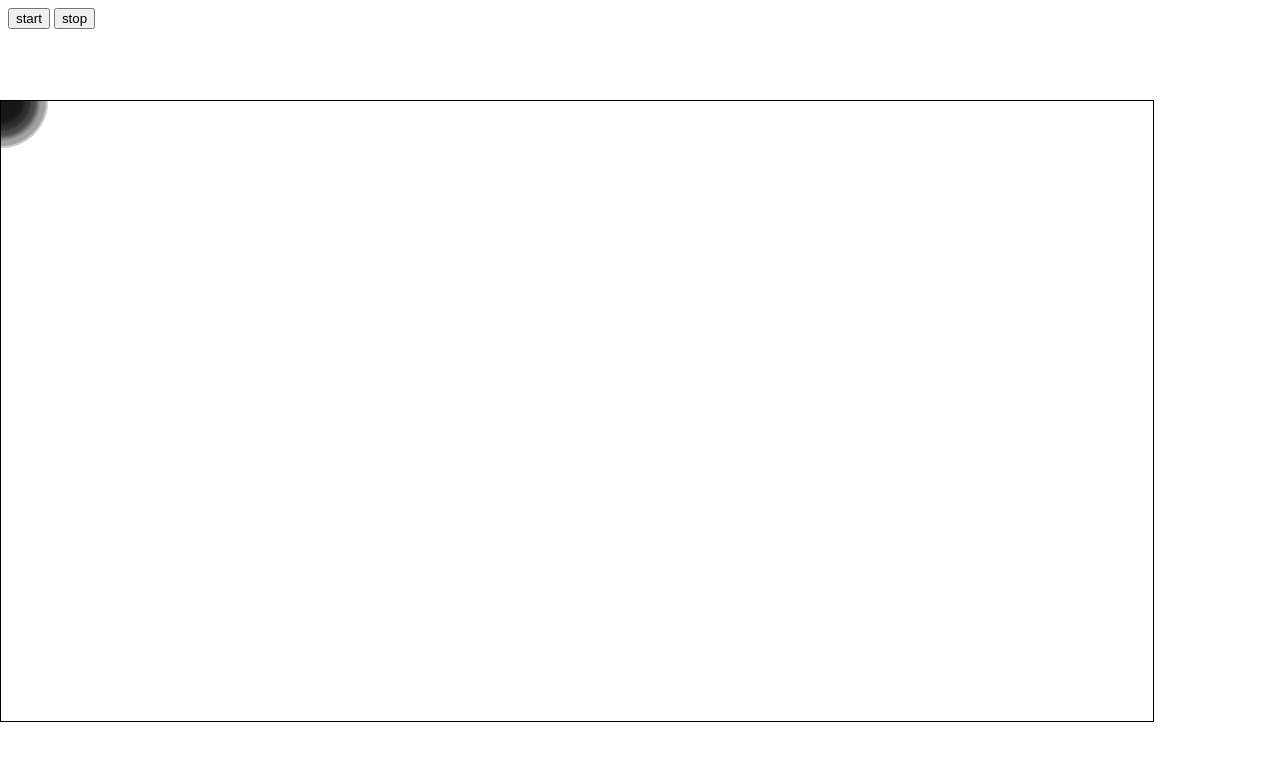
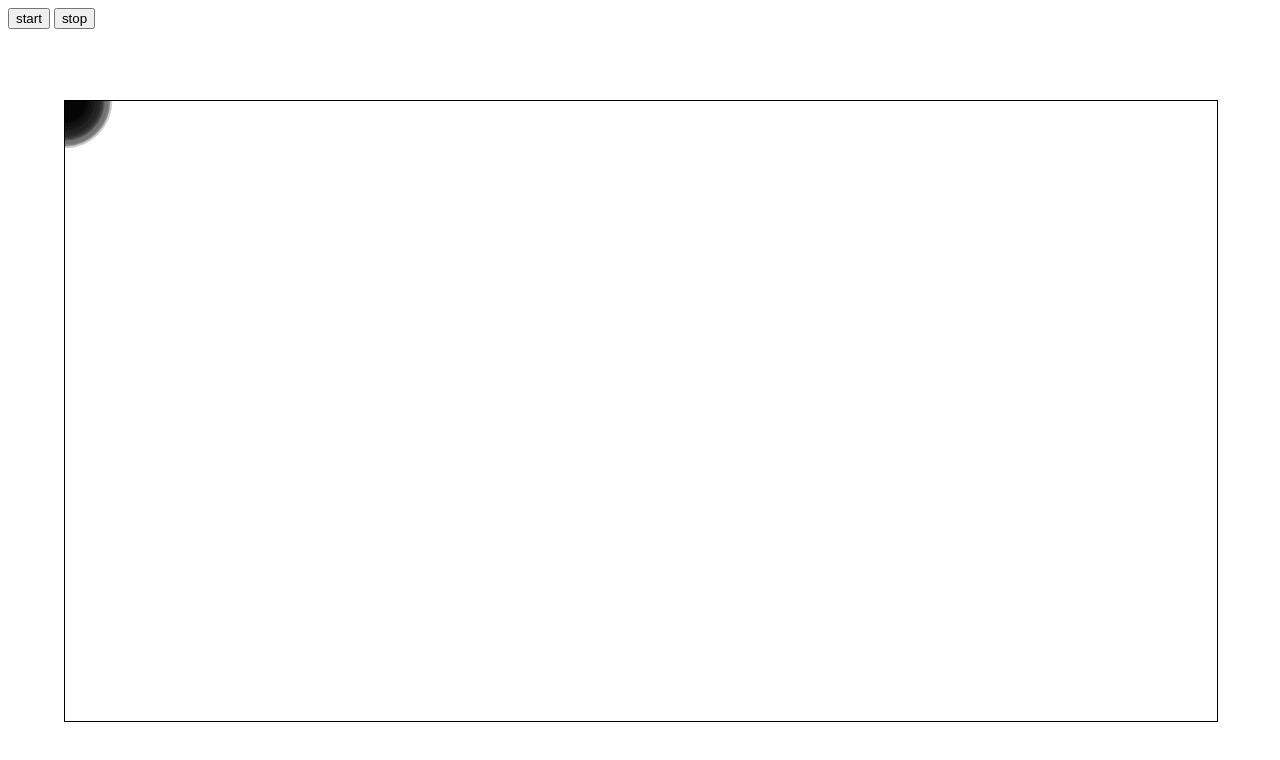
Before and after one commit to martyn-rees/asteroids, a website built with webpack: page index.html in a window 1280 px wide. Built offline with nearby package versions, Linux system fonts and the light colour scheme.

Commit message:
repositioned gamescreen

```diff
--- a/index.html
+++ b/index.html
@@ -12,7 +12,7 @@
     	width: 90%;
       height: calc( 90vh - 100px);
     	top:100px;
-    	left:0;
+    	left:5%;
     	border: 1px solid black;
     	overflow: hidden;
     }
--- a/src/index.js
+++ b/src/index.js
@@ -36,7 +36,7 @@ function resizeGameScreenSize() {
 }
 
 resizeGameScreenSize();
-initRocks(20);
+initRocks(30);
 createRockNode(rocks);
 
 function step(timestamp) {
```
